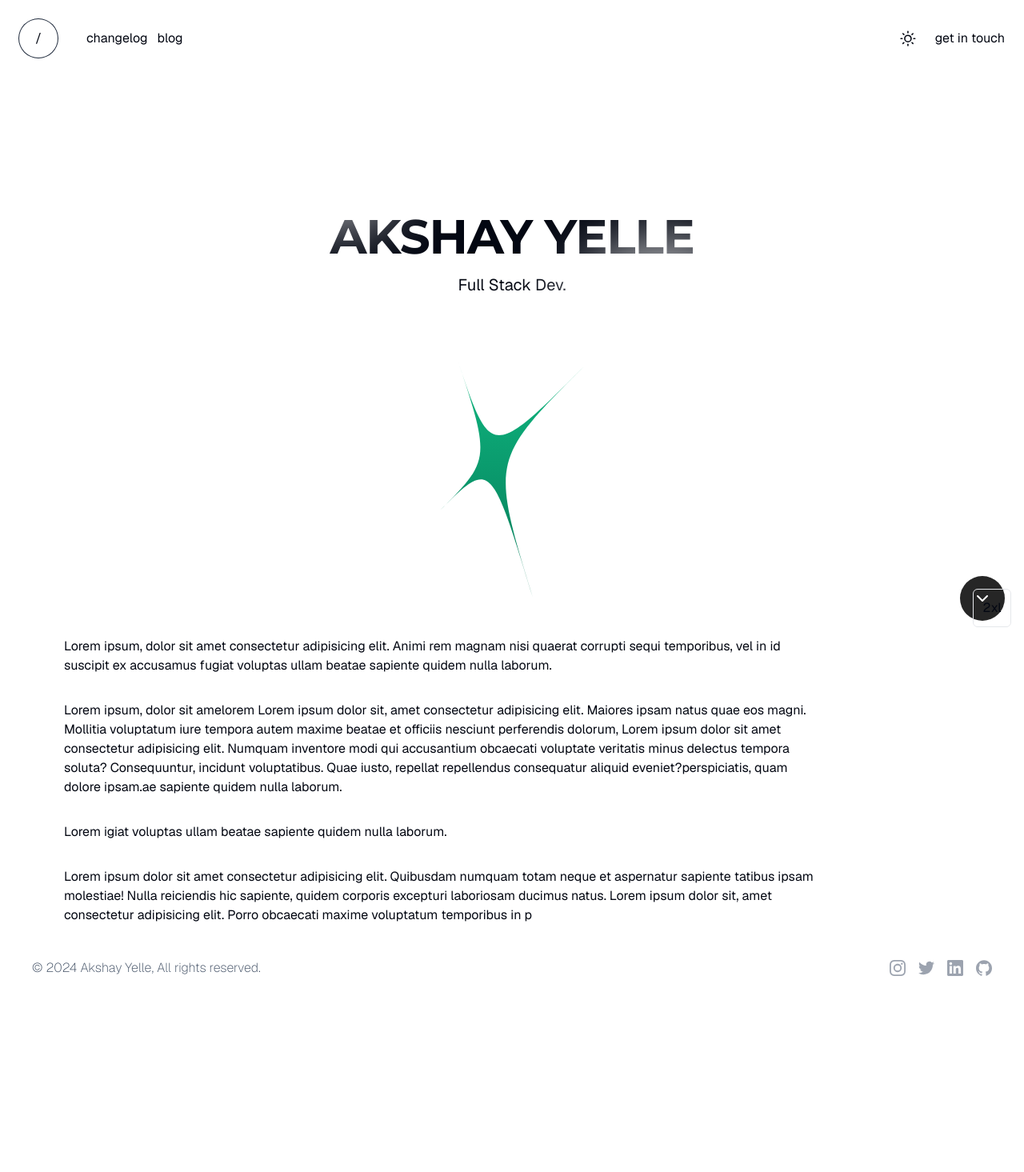
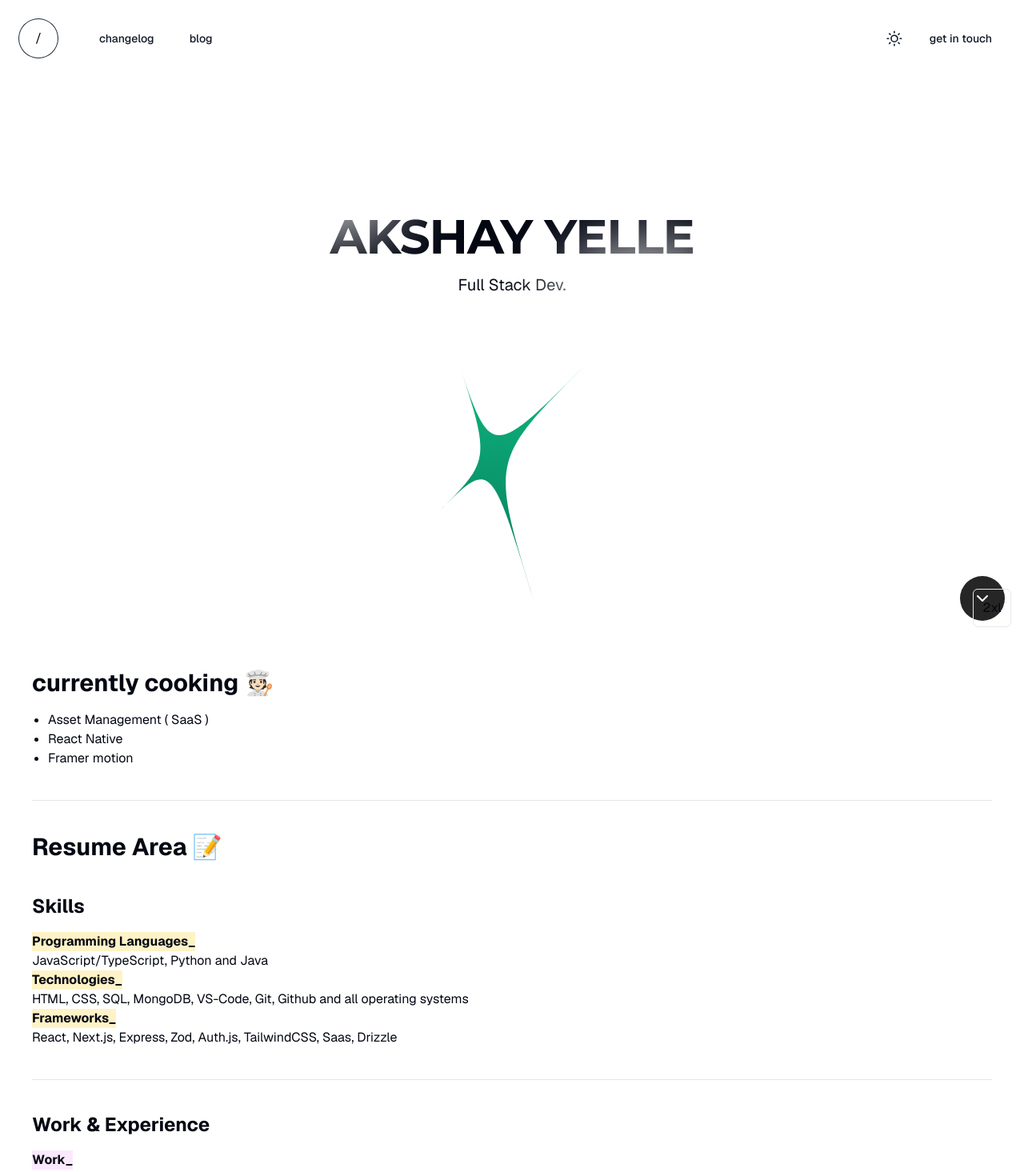
Before and after one commit to axai-kaizoku/axai-y, a Next.js app: page / in a window 1280 px wide. Shown: the top 1465 px of the page at 80% size. Before the commit the page ends 1264 px from the top, so only its background shows below. Built offline with nearby package versions, Linux system fonts and the light colour scheme.

Commit message:
add resume section (half)

```diff
--- /dev/null
+++ b/src/app/_components/reveal.tsx
@@ -0,0 +1,18 @@
+"use client"
+
+import type { PropsWithChildren } from "react"
+import { LazyMotion, domAnimation, m } from "framer-motion"
+
+export default function Reveal({ children }: PropsWithChildren) {
+  return (
+    <LazyMotion features={domAnimation}>
+      <m.div
+        initial={{ opacity: 0 }}
+        whileInView={{ opacity: 1 }}
+        transition={{ ease: "easeIn", duration: 0.75 }}
+      >
+        {children}
+      </m.div>
+    </LazyMotion>
+  )
+}
--- a/src/app/blog/page.tsx
+++ b/src/app/blog/page.tsx
@@ -1,3 +1,7 @@
 export default function Blog() {
-  return <div className="font-mono text-8xl text-center">Blog.</div>
+  return (
+    <div className="font-mono text-8xl text-center min-h-[calc(100vh-100px)]">
+      Blog.
+    </div>
+  )
 }
--- a/src/app/changelog/page.tsx
+++ b/src/app/changelog/page.tsx
@@ -1,3 +1,7 @@
 export default function Changelog() {
-  return <div className="font-mono text-8xl text-center">Changelog.</div>
+  return (
+    <div className="font-mono text-8xl text-center min-h-[calc(100vh-100px)]">
+      Changelog.
+    </div>
+  )
 }
--- a/src/app/layout.tsx
+++ b/src/app/layout.tsx
@@ -34,6 +34,7 @@ export default function RootLayout({
     <html
       lang="en"
       className={cn(
+        "min-h-dvh overflow-x-hidden bg-background font-space_grotesk text-foreground antialiased",
         GeistSans.className,
         montserrat.variable,
         space_grotesk.variable
@@ -42,7 +43,7 @@ export default function RootLayout({
       <body>
         <ThemeProvider attribute="class" defaultTheme="system" enableSystem>
           <Header />
-          <main className="min-h-dvh">{children}</main>
+          <main className="px-8 md:px-10">{children}</main>
           <ScreenSize />
           <Footer />
         </ThemeProvider>
--- a/src/app/page.tsx
+++ b/src/app/page.tsx
@@ -1,6 +1,8 @@
 import ScrollDown from "@/components/layout/scroll-down"
 import { isProd } from "@/lib/utils"
 import Image from "next/image"
+import Reveal from "./_components/reveal"
+import Link from "next/link"
 
 export default function Home() {
   return (
@@ -12,10 +14,9 @@ export default function Home() {
           <p className="mb-4 text-sm sm:text-base md:text-xl 2xl:text-3xl">
             Full Stack Dev.
           </p>
-          <div className="pointer-events-none absolute left-[70%] top-[20%] h-20 w-20 rounded-full bg-white opacity-80 blur-2xl dark:bg-background lg:left-[65%] lg:top-[30%] lg:size-60 2xl:left-[73%] 2xl:top-[40%] 2xl:size-80" />
-          <div className="pointer-events-none 2xl:-left-[14%] absolute left-[-20%] top-[-40%] h-20 w-20 rounded-full bg-white opacity-80 blur-2xl dark:bg-background lg:left-[-15%] lg:top-[-120%] lg:size-40 2xl:-top-[120%] 2xl:size-60" />
+          <div className="pointer-events-none absolute left-[70%] top-[20%] h-20 w-20 rounded-full bg-white opacity-80 blur-2xl dark:bg-background lg:left-[60%] lg:top-[30%] lg:size-60 2xl:left-[73%] 2xl:top-[40%] 2xl:size-80" />
+          <div className="pointer-events-none 2xl:-left-[14%] absolute left-[-20%] top-[-40%] h-20 w-20 rounded-full bg-white opacity-80 blur-2xl dark:bg-background lg:left-[-15%] lg:top-[-105%] lg:size-40 2xl:-top-[120%] 2xl:size-60" />
         </div>
-
         <div className="absolute translate-y-[100px] md:translate-y-[150px]">
           <Image
             className="pointer-events-none h-[200px] w-[200px] select-none dark:brightness-200 lg:h-[300px] lg:w-[300px]"
@@ -28,33 +29,70 @@ export default function Home() {
       </section>
 
       {/* section 2 */}
-      <section id="about" className="w-[80%] pl-6 sm:pl-20 space-y-8">
-        <div>
-          Lorem ipsum, dolor sit amet consectetur adipisicing elit. Animi rem
-          magnam nisi quaerat corrupti sequi temporibus, vel in id suscipit ex
-          accusamus fugiat voluptas ullam beatae sapiente quidem nulla laborum.
-        </div>
-        <div>
-          Lorem ipsum, dolor sit amelorem Lorem ipsum dolor sit, amet
-          consectetur adipisicing elit. Maiores ipsam natus quae eos magni.
-          Mollitia voluptatum iure tempora autem maxime beatae et officiis
-          nesciunt perferendis dolorum, Lorem ipsum dolor sit amet consectetur
-          adipisicing elit. Numquam inventore modi qui accusantium obcaecati
-          voluptate veritatis minus delectus tempora soluta? Consequuntur,
-          incidunt voluptatibus. Quae iusto, repellat repellendus consequatur
-          aliquid eveniet?perspiciatis, quam dolore ipsam.ae sapiente quidem
-          nulla laborum.
-        </div>
-        <div>
-          Lorem igiat voluptas ullam beatae sapiente quidem nulla laborum.
-        </div>
-        <div>
-          Lorem ipsum dolor sit amet consectetur adipisicing elit. Quibusdam
-          numquam totam neque et aspernatur sapiente tatibus ipsam molestiae!
-          Nulla reiciendis hic sapiente, quidem corporis excepturi laboriosam
-          ducimus natus. Lorem ipsum dolor sit, amet consectetur adipisicing
-          elit. Porro obcaecati maxime voluptatum temporibus in p
-        </div>
+      <section className="mb-10">
+        <h2 id="currently_cooking" className="mb-4 pt-10 text-3xl font-bold">
+          currently cooking 🧑🏻‍🍳
+        </h2>
+        <ul className="list-disc pl-5">
+          <li>Asset Management ( SaaS )</li>
+          <li>React Native</li>
+          <li>Framer motion</li>
+        </ul>
+        <hr className="my-10 dark:border-neutral-700" />
+      </section>
+      {/* section 3 */}
+      <section id="resume-area" className="mb-20">
+        <h2 className="mb-10 text-3xl font-bold">Resume Area 📝</h2>
+        <Reveal>
+          <h2 className="mb-4 text-2xl font-bold">Skills</h2>
+          <h3 className="w-fit bg-amber-100 font-bold dark:bg-amber-900">
+            Programming Languages_
+          </h3>
+          <p>JavaScript/TypeScript, Python and Java</p>
+          <h3 className="w-fit bg-amber-100 dark:bg-amber-900 font-bold">
+            Technologies_
+          </h3>
+
+          <p>
+            HTML, CSS, SQL, MongoDB, VS-Code, Git, Github and all operating
+            systems
+          </p>
+          <h3 className="w-fit bg-amber-100 font-bold dark:bg-amber-900">
+            Frameworks_
+          </h3>
+          <p>
+            React, Next.js, Express, Zod, Auth.js, TailwindCSS, Saas, Drizzle
+          </p>
+        </Reveal>
+
+        <hr className="my-10 dark:border-neutral-700" />
+        <Reveal>
+          <h2 className="font-bold text-2xl mb-4">Work & Experience</h2>
+          <h3 className="w-fit bg-fuchsia-100 font-bold dark:bg-fuchsia-900">
+            Work_
+          </h3>
+          <p className="mb-1">
+            see{" "}
+            <Link className="text-fuchsia-900 underline" href="/changelog">
+              changelog
+            </Link>
+          </p>
+          <h3 className="w-fit bg-fuchsia-100 font-bold dark:bg-fuchsia-900">
+            Strength_
+          </h3>
+          <p className="mb-1">Fullstack CRUD Applications in Next.js, MERN</p>
+
+          <h3 className="w-fit bg-fuchsia-100 font-bold dark:bg-fuchsia-900">
+            Else_
+          </h3>
+          <p className="mb-1">
+            Shell scripting (bash, zsh), algorithms and data structures
+          </p>
+        </Reveal>
+        <hr className="my-10 dark:border-neutral-700" />
+        {/* 0b986b */}
+
+        {/* Projects and Else */}
       </section>
 
       {/* scroll btn */}
--- a/src/components/darkmode-icon.tsx
+++ b/src/components/darkmode-icon.tsx
@@ -5,6 +5,7 @@ import { motion, useMotionValue, useTransform } from "framer-motion"
 import { useTheme } from "next-themes"
 // import { useEffect } from "react";
 import type { FC } from "react"
+import { buttonVariants } from "./ui/button"
 
 export const ToggleTheme = ({ className }: { className?: string }) => {
   const { theme, setTheme } = useTheme()
@@ -13,7 +14,7 @@ export const ToggleTheme = ({ className }: { className?: string }) => {
   return (
     <button
       onClick={() => setTheme(isDark ? "light" : "dark")}
-      className={cn(className)}
+      className={cn(buttonVariants({ variant: "link" }), className)}
     >
       <DarkmodeIcon isDark={isDark} />
     </button>
--- a/src/components/layout/footer.tsx
+++ b/src/components/layout/footer.tsx
@@ -3,7 +3,7 @@ import { Github, Instagram, LinkedIn, Twitter } from "@/constants/socials"
 export default function Footer() {
   const year = new Date().getFullYear()
   return (
-    <footer className="flex w-full items-center justify-between p-4 sm:px-10 sm:py-5">
+    <footer className="flex flex-col-reverse md:flex-row  w-full items-center justify-between p-4 sm:px-10 sm:py-5">
       <p className="font-extralight text-slate-600 dark:text-slate-400/60">
         &copy; {year} Akshay Yelle, All rights reserved.
       </p>
--- a/src/components/layout/header.tsx
+++ b/src/components/layout/header.tsx
@@ -1,5 +1,6 @@
 import Link from "next/link"
 import { ToggleTheme } from "../darkmode-icon"
+import { buttonVariants } from "../ui/button"
 
 export default function Header() {
   return (
@@ -12,12 +13,21 @@ export default function Header() {
           >
             /
           </Link>
-          <Link href="/changelog">changelog</Link>
-          <Link href="/blog">blog</Link>
+          <Link
+            href="/changelog"
+            className={buttonVariants({ variant: "link" })}
+          >
+            changelog
+          </Link>
+          <Link href="/blog" className={buttonVariants({ variant: "link" })}>
+            blog
+          </Link>
         </nav>
-        <div className="flex items-center gap-2 sm:gap-6">
+        <div className="flex items-center gap-0 sm:gap-0.5">
           <ToggleTheme />
-          <button>get in touch</button>
+          <Link href="/contact" className={buttonVariants({ variant: "link" })}>
+            get in touch
+          </Link>
         </div>
       </header>
       <div className="h-24 pointer-events-none" />
--- a/src/components/layout/scroll-down.tsx
+++ b/src/components/layout/scroll-down.tsx
@@ -1,9 +1,10 @@
 "use client"
 
-import { useEffect } from "react"
+import { useEffect, useState } from "react"
 import { ChevronDown } from "lucide-react"
 
 const ScrollDown = () => {
+  const [loading, setLoading] = useState(true)
   useEffect(() => {
     const handleScroll = () => {
       const scroll = window.scrollY
@@ -15,17 +16,32 @@ const ScrollDown = () => {
 
     document.addEventListener("scroll", handleScroll)
 
-    // Cleanup function to remove the event listener
     return () => {
       document.removeEventListener("scroll", handleScroll)
     }
   }, [])
 
+  useEffect(() => {
+    if (window) {
+      setLoading(false)
+      if (process.env.NODE_ENV !== "development") {
+        console.log(
+          "%cHeyy there! 👋🏻 I see you checking out my code. I'm Akshay, the creator of this site. It was built using Next.js, TypeScript, and TailwindCSS — a powerful stack! 💪🏻 Just remember, learn from this, don’t copy it. Have something to chat?? 02b3akshay@gmail.com 📧",
+          "background: #6c8c48; color: #f8fafc; font-size: 22px; font-weight: bold; padding: 25px 10px; text-align: center; text-shadow: 2px 2px 0 rgba(45, 45, 45);"
+        )
+      }
+    }
+  }, [])
+
+  if (loading) {
+    return <></>
+  }
+
   return (
     <a
       aria-label="scroll down button"
       id="scrollDownButton"
-      href="#about"
+      href="#currently_cooking"
       className="transition-all"
     >
       <div className="absolute bottom-6 right-6 rounded-full bg-neutral-800 p-3 sm:p-4 transition-all hover:bg-neutral-700">
--- a/src/components/ui/button.tsx
+++ b/src/components/ui/button.tsx
@@ -1,27 +1,29 @@
 import * as React from "react"
 import { Slot } from "@radix-ui/react-slot"
 import { cva, type VariantProps } from "class-variance-authority"
+
 import { cn } from "@/lib/utils"
 
 const buttonVariants = cva(
-  "inline-flex items-center justify-center gap-2 whitespace-nowrap rounded-md text-sm font-medium ring-offset-background transition-colors focus-visible:outline-none focus-visible:ring-2 focus-visible:ring-ring focus-visible:ring-offset-2 disabled:pointer-events-none disabled:opacity-50 [&_svg]:pointer-events-none [&_svg]:size-4 [&_svg]:shrink-0",
+  "inline-flex items-center justify-center whitespace-nowrap rounded-md text-sm font-medium transition-colors focus-visible:outline-none focus-visible:ring-1 focus-visible:ring-ring disabled:pointer-events-none disabled:opacity-50",
   {
     variants: {
       variant: {
-        default: "bg-brand-700 text-brand-50 hover:bg-brand-800",
+        default:
+          "bg-primary text-primary-foreground shadow hover:bg-primary/90",
         destructive:
-          "bg-destructive text-destructive-foreground hover:bg-destructive/90",
+          "bg-destructive text-destructive-foreground shadow-sm hover:bg-destructive/90",
         outline:
-          "border border-input bg-background hover:bg-accent hover:text-accent-foreground",
+          "border border-input bg-background shadow-sm hover:bg-accent hover:text-accent-foreground",
         secondary:
-          "bg-secondary text-secondary-foreground hover:bg-secondary/80",
+          "bg-secondary text-secondary-foreground shadow-sm hover:bg-secondary/80",
         ghost: "hover:bg-accent hover:text-accent-foreground",
-        link: "text-primary underline-offset-4 hover:underline",
+        link: "text-primary ",
       },
       size: {
-        default: "h-11 px-4 py-2",
-        sm: "h-10 rounded-md px-3 text-xs",
-        lg: "h-12 rounded-md px-8",
+        default: "h-9 px-4 py-2",
+        sm: "h-8 rounded-md px-3 text-xs",
+        lg: "h-10 rounded-md px-8",
         icon: "h-9 w-9",
       },
     },
```
Also changed, not shown: src/app/contact/page.tsx (added).
